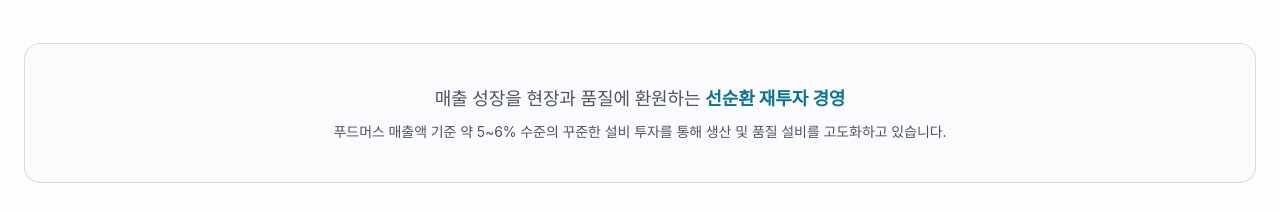
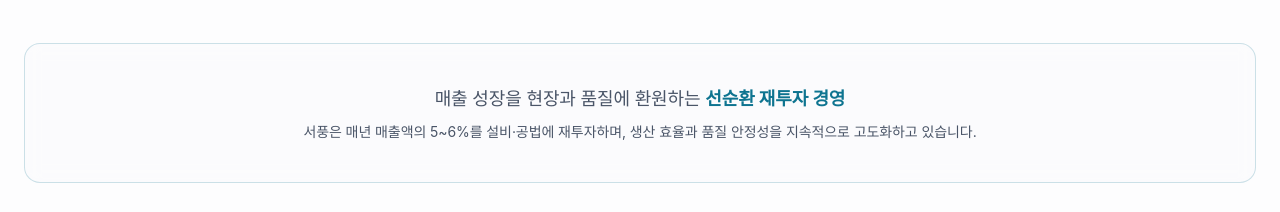
Before and after one commit to durecoop/seopung-web, a Next.js app: page /technology in a window 1280 px wide. Shown: the part 1140-1352 px from the top of the page. Built offline with nearby package versions, Linux system fonts and the light colour scheme; no server answers; the database is empty; a web font is replaced by a local one.

Commit message:
fix: technology 재투자 카피 — 푸드머스 → 서풍 매출 기준으로 정정
자사 투자 의지를 명확히 하기 위해 서풍 자체 매출 기준 명시.

Co-Authored-By: Claude Opus 4.7 <noreply@anthropic.com>

```diff
--- a/src/app/technology/page.tsx
+++ b/src/app/technology/page.tsx
@@ -381,7 +381,7 @@ export default function TechnologyPage() {
                       매출 성장을 현장과 품질에 환원하는 <span className="font-bold text-ocean-500">선순환 재투자 경영</span>
                     </p>
                     <p className={`mt-2 text-sm ${c.text2}`}>
-                      푸드머스 매출액 기준 약 5~6% 수준의 꾸준한 설비 투자를 통해 생산 및 품질 설비를 고도화하고 있습니다.
+                      서풍은 매년 매출액의 5~6%를 설비·공법에 재투자하며, 생산 효율과 품질 안정성을 지속적으로 고도화하고 있습니다.
                     </p>
                   </div>
                 </FadeIn>
```
